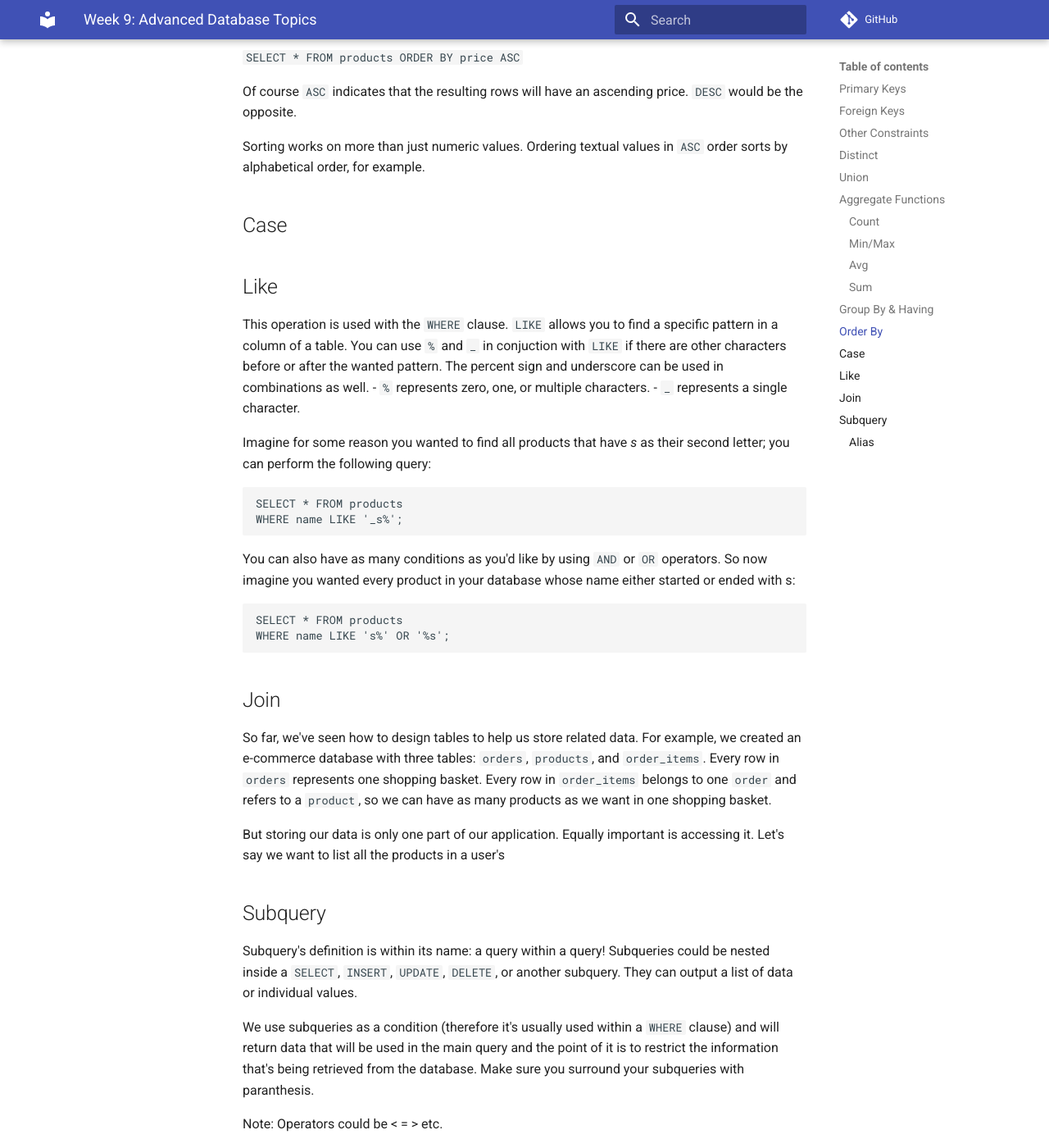
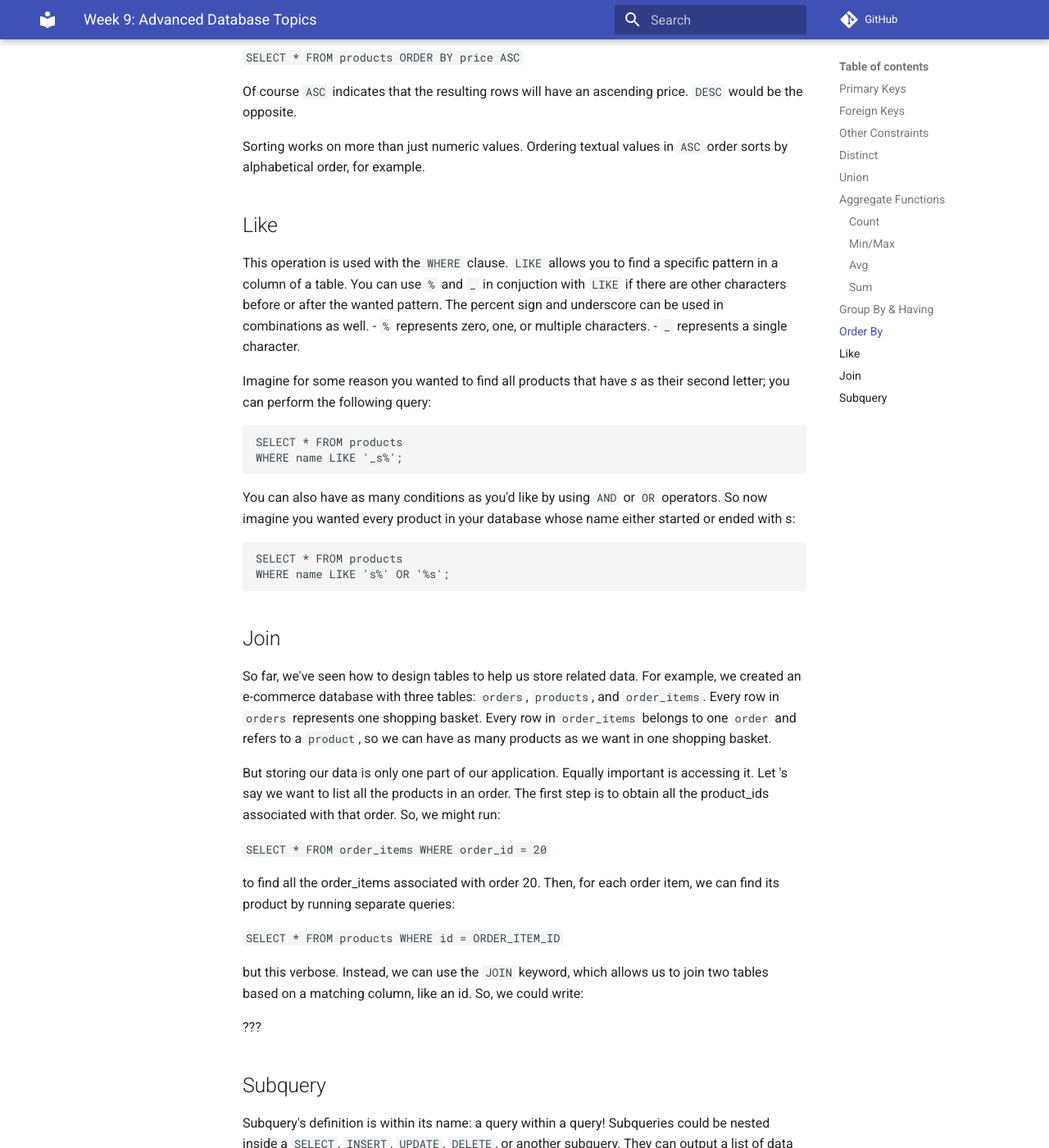
Before and after one commit to Code-4-Community/learning-resources, an MkDocs documentation site: the page built from docs/jumpstart/week-9.md, in a window 1280 px wide and 1400 px high, scrolled down 7132 px. Shown: the whole window at 82% size. Built offline with MkDocs 1.6.1 and Material for MkDocs 9.7.7, drawn with Linux system fonts in a browser that asks for light colours; comment, search, counter and statistics services are not loaded.

Commit message:
Stuck on join, everything else good

````diff
--- a/docs/jumpstart/week-9.md
+++ b/docs/jumpstart/week-9.md
@@ -223,8 +223,6 @@ Of course `ASC` indicates that the resulting rows will have an ascending price.
 Sorting works on more than just numeric values. Ordering textual values in `ASC` order sorts by
  alphabetical order, for example.
 
-## Case
-
 ## Like
 This operation is used with the `WHERE` clause. `LIKE` allows you to find a specific pattern in a column of a table. You can use `%` and `_` in conjuction with `LIKE` if there are other characters before or after the wanted pattern. The percent sign and underscore can be used in combinations as well.
 - `%` represents zero, one, or multiple characters.
@@ -244,7 +242,21 @@ WHERE name LIKE 's%' OR '%s';
 ## Join
 So far, we've seen how to design tables to help us store related data. For example, we created an e-commerce database with three tables: `orders`, `products`, and `order_items`. Every row in `orders` represents one shopping basket. Every row in `order_items` belongs to one `order` and refers to a `product`, so we can have as many products as we want in one shopping basket.
 
-But storing our data is only one part of our application. Equally important is accessing it. Let's say we want to list all the products in a user's
+But storing our data is only one part of our application. Equally important is accessing it. Let
+'s say we want to list all the products in an order. The first step is to obtain all the
+ product_ids associated with that order. So, we might run:
+
+```SELECT * FROM order_items WHERE order_id = 20```
+
+to find all the order_items associated with order 20. Then, for each order item, we can find its
+ product by running separate queries:
+
+```SELECT * FROM products WHERE id = ORDER_ITEM_ID```
+
+but this verbose. Instead, we can use the `JOIN` keyword, which allows us to join two tables
+ based on a matching column, like an id. So, we could write:
+
+???
 
 ## Subquery
 Subquery's definition is within its name: a query within a query! Subqueries could be nested inside a `SELECT`, `INSERT`, `UPDATE`, `DELETE`, or another subquery. They can output a list of data or individual values.
@@ -260,5 +272,3 @@ WHERE clause/expressions OPERATOR
     FROM table
     WHERE condition);
 ```
-
-### Alias
````
